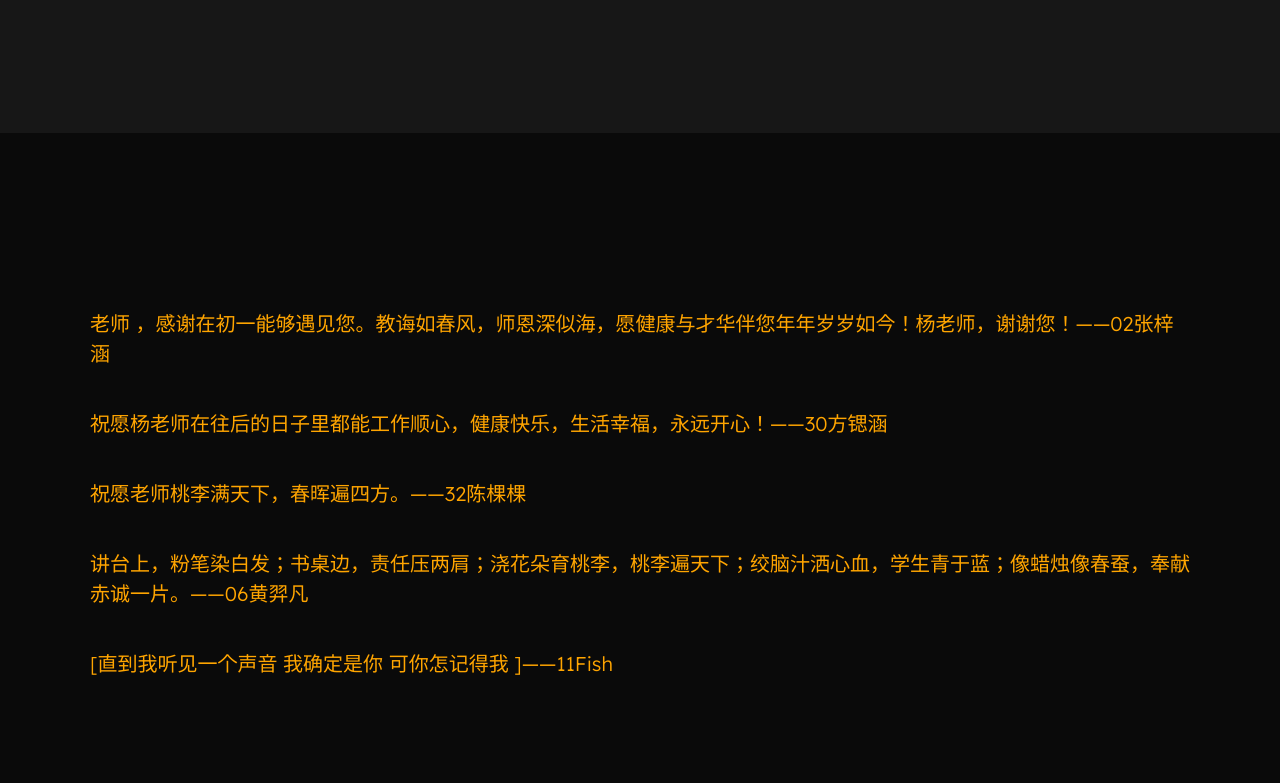
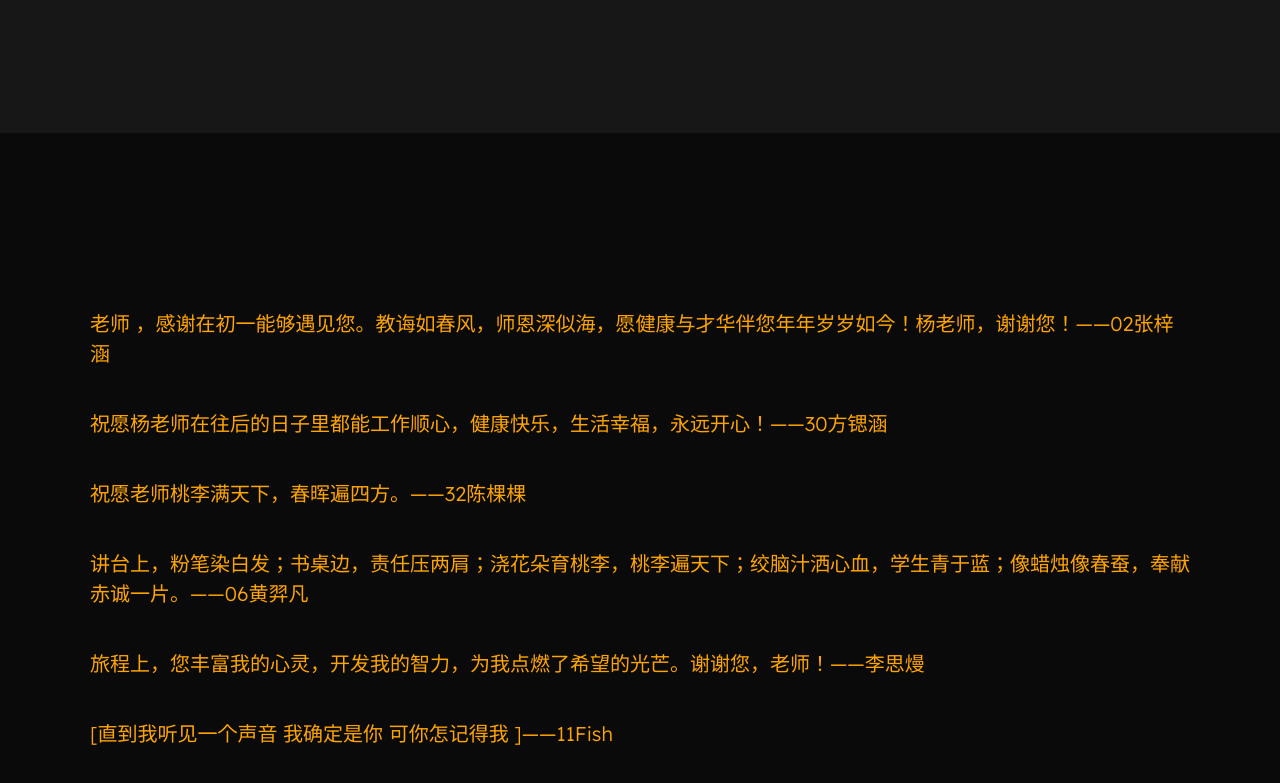
Before and after one commit to 1077777/For-ys.github.io, a plain HTML site: page index.html in a window 1280 px wide. Shown: the part 518-1301 px from the top of the page. Drawn offline with Linux system fonts and the light colour scheme.

Commit message:
Update index.html

```diff
--- a/index.html
+++ b/index.html
@@ -82,7 +82,7 @@
                             <p class="mb-6 lead"><font color="orange">祝愿杨老师在往后的日子里都能工作顺心，健康快乐，生活幸福，永远开心！——30方锶涵</font></p>
                             <p class="mb-6 lead"><font color="orange">祝愿老师桃李满天下，春晖遍四方。——32陈棵棵</font></p>
                             <p class="mb-6 lead"><font color="orange">讲台上，粉笔染白发；书桌边，责任压两肩；浇花朵育桃李，桃李遍天下；绞脑汁洒心血，学生青于蓝；像蜡烛像春蚕，奉献赤诚一片。——06黄羿凡</font></p>
-                            <p class="mb-6 lead"><font color="orange"></font></p>
+                            <p class="mb-6 lead"><font color="orange">旅程上，您丰富我的心灵，开发我的智力，为我点燃了希望的光芒。谢谢您，老师！——李思熳</font></p>
                             <p class="mb-6 lead"><font color="orange"></font></p>
                             <p class="mb-6 lead"><font color="orange">[直到我听见一个声音 我确定是你 可你怎记得我 ]——11Fish</font></p>
                         </div>
```
